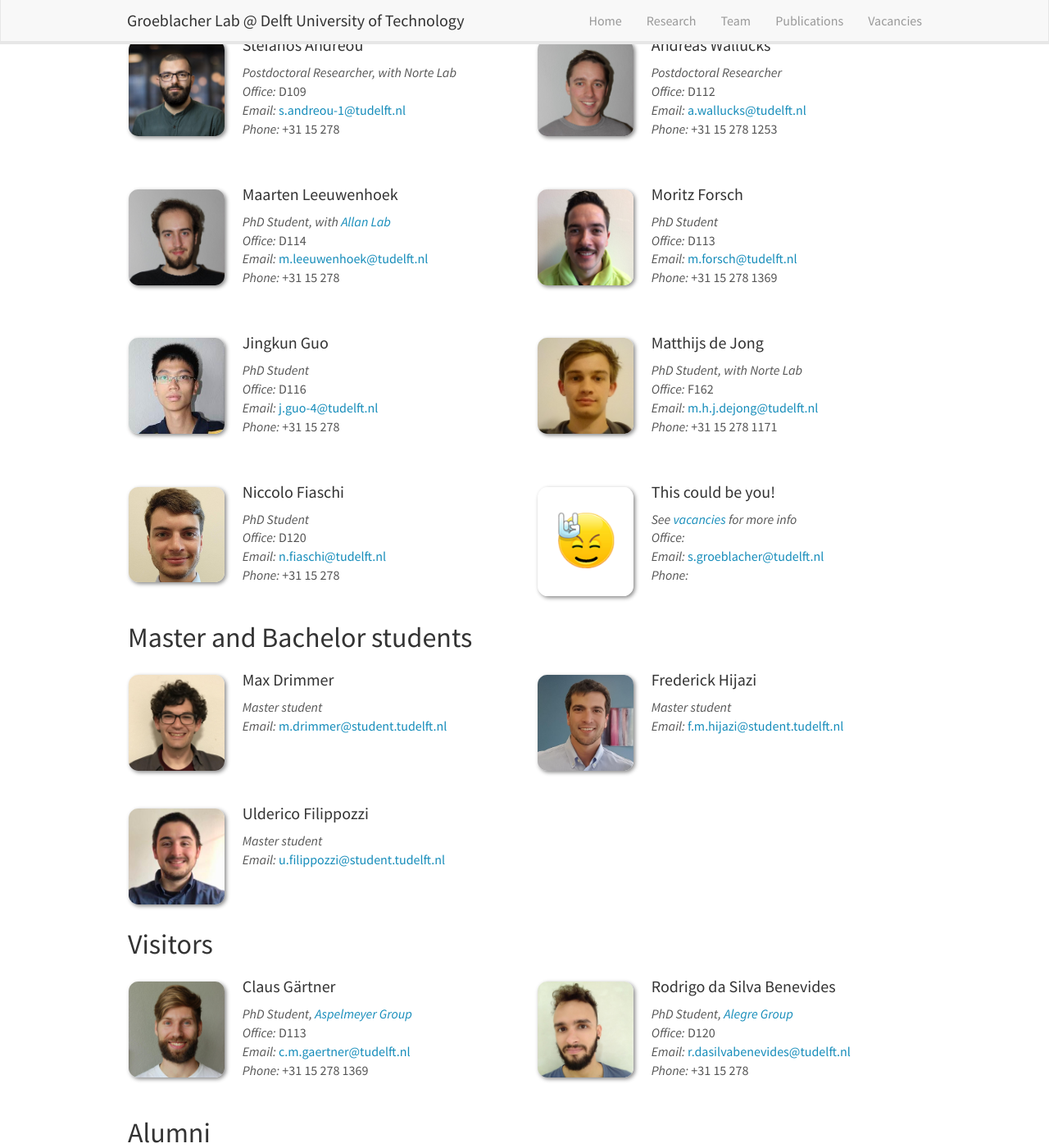
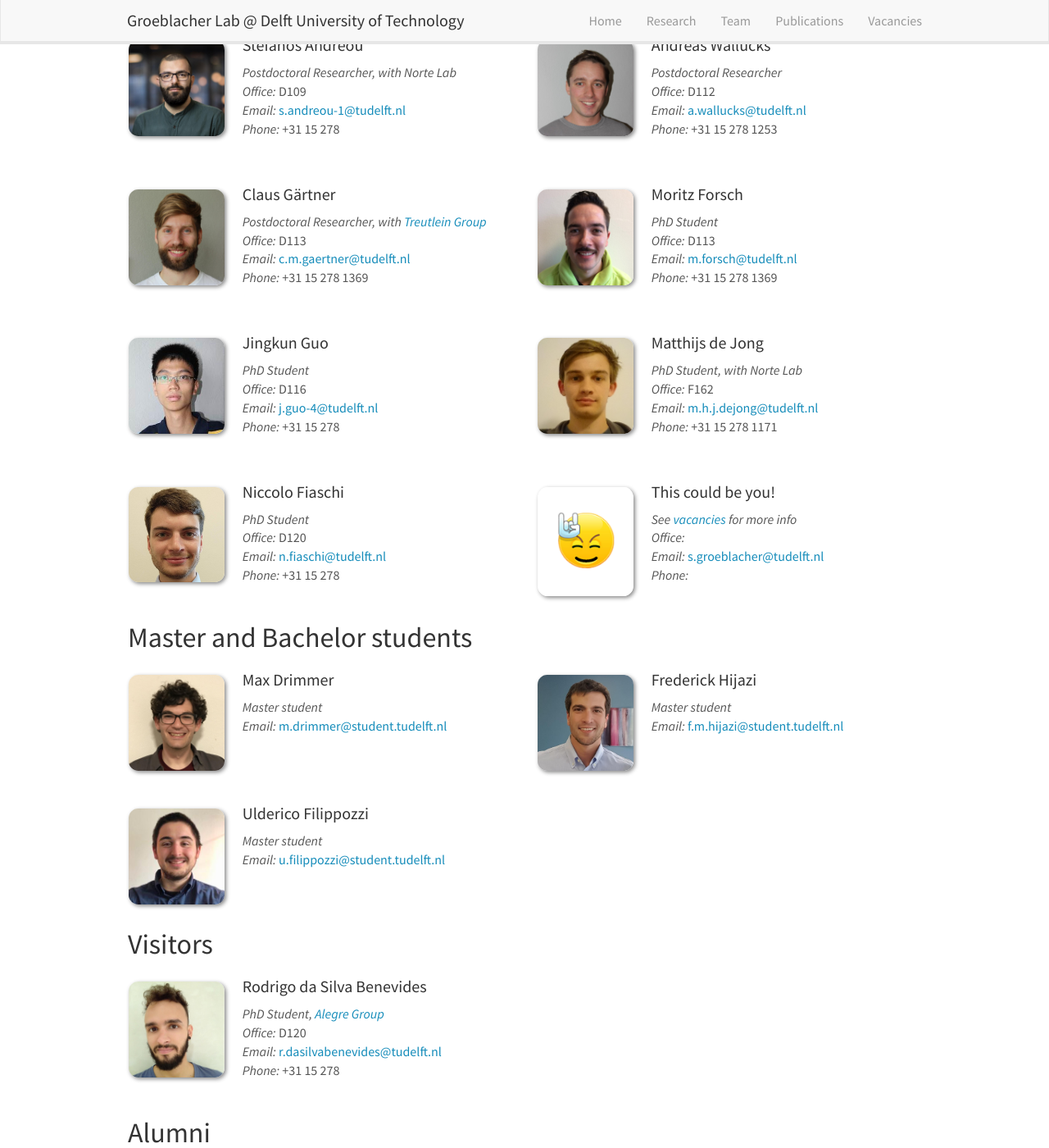
Before and after one commit to sgroeblacher/groeblacherlab, a Jekyll site: the page built from _pages/team.md, in a window 1280 px wide and 1400 px high, scrolled down 579 px. Shown: the whole window at 82% size. Built offline with Jekyll 4.4.1, drawn with Linux system fonts in a browser that asks for light colours; nearby versions of some CDN libraries.

Commit message:
modified:   _data/team_members.yml 	modified:   _data/visitors.yml

```diff
--- a/_data/team_members.yml
+++ b/_data/team_members.yml
@@ -52,14 +52,12 @@
   CV: 0
   number_educ: 0
 
-- name: Maarten Leeuwenhoek
-  photo: Maarten.jpg
-  info: PhD Student, with <a href="https://www.allanlab.org">Allan Lab</a>
-  office: D114
-  cell: +31 15 278
-  email: m.leeuwenhoek@tudelft.nl
-  CV: 0
-  number_educ: 0
+- name: Claus Gärtner
+  photo: Claus.jpg
+  info: Postdoctoral Researcher, with <a href="https://atom.physik.unibas.ch">Treutlein Group</a>
+  office: D113
+  cell: +31 15 278 1369
+  email: c.m.gaertner@tudelft.nl
 
 - name: Moritz Forsch
   photo: Moritz.jpg
--- a/_data/visitors.yml
+++ b/_data/visitors.yml
@@ -1,10 +1,3 @@
-- name: Claus Gärtner
-  photo: Claus.jpg
-  info: PhD Student, <a href="https://aspelmeyer.quantum.at/">Aspelmeyer Group</a>
-  office: D113
-  cell: +31 15 278 1369
-  email: c.m.gaertner@tudelft.nl
-
 - name: Rodrigo da Silva Benevides
   photo: Rodrigo.jpg
   info: PhD Student, <a href="https://sites.ifi.unicamp.br/lpd/">Alegre Group</a>
```
